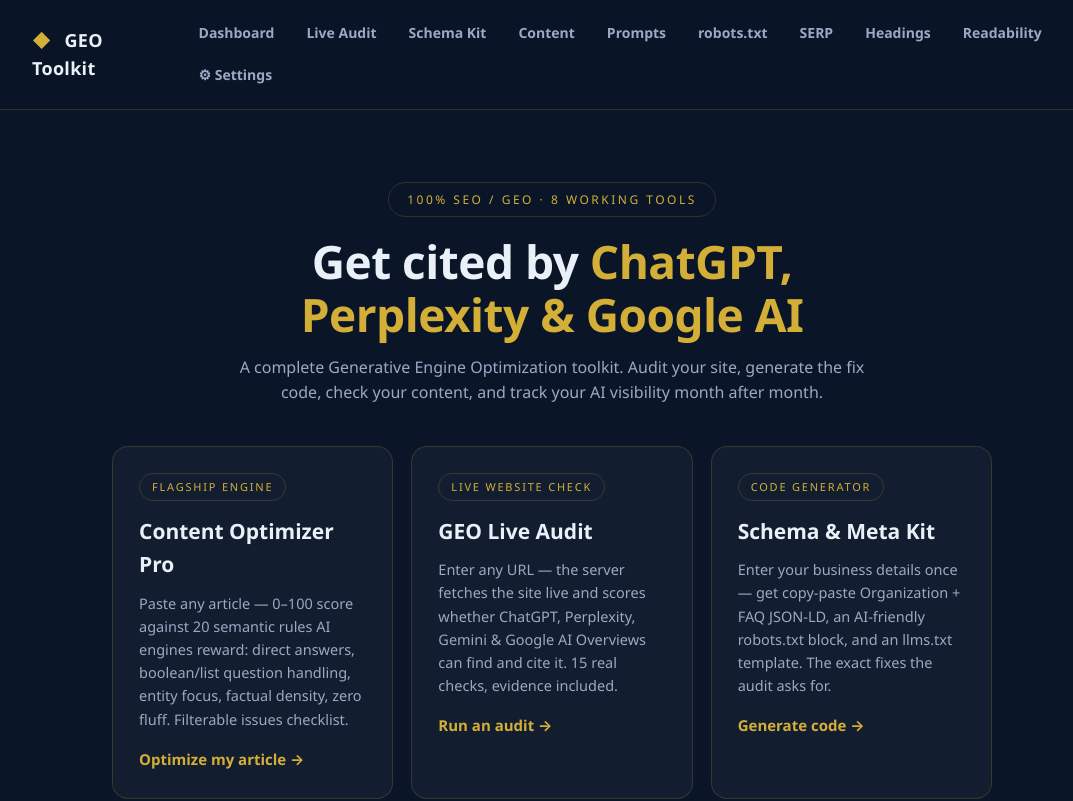
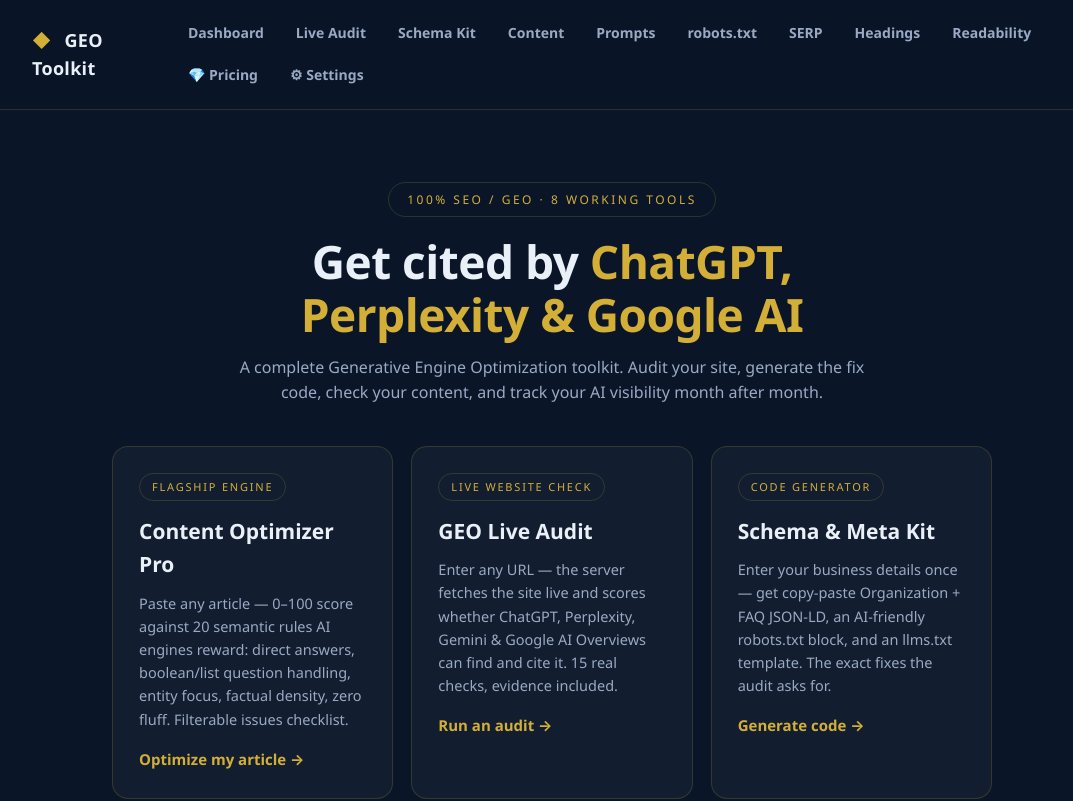
Before and after one commit to Mrbilalali/geo-audit-live, a Next.js app: page / in a window 1280 px wide. Shown: the top 801 px of the page, without its empty margins (88-1161 px from the left). Built offline with nearby package versions, Linux system fonts and the light colour scheme.

Commit message:
GEO Toolkit SaaS — subscription paywall, pricing page, license API

```diff
--- a/app/layout.tsx
+++ b/app/layout.tsx
@@ -18,6 +18,7 @@ const NAV = [
   { href: "/serp-preview", label: "SERP" },
   { href: "/heading-analyzer", label: "Headings" },
   { href: "/readability", label: "Readability" },
+  { href: "/pricing", label: "💎 Pricing" },
   { href: "/settings", label: "⚙ Settings" },
 ];
 
```
